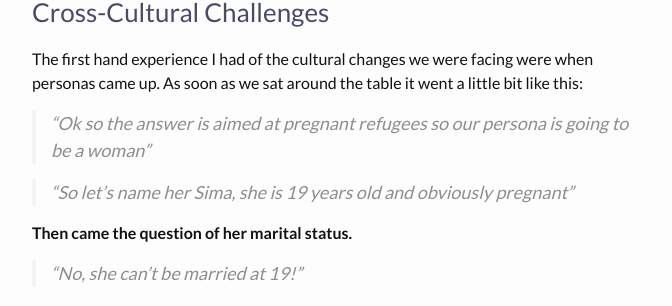
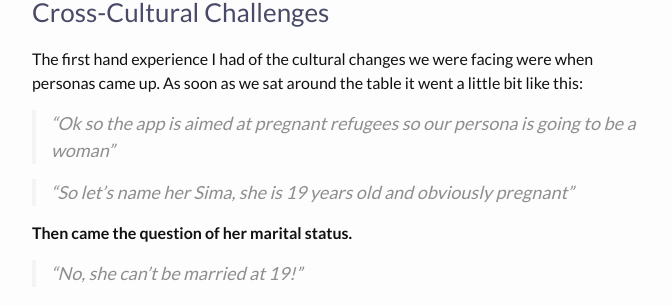
Before and after one commit to EChesters/echesters.github.io, a Jekyll site: the page built from _posts/2016-02-26-ux-for-change-hababy.md, in a window 1280 px wide and 900 px high, scrolled down 1107 px. Shown: the part 148-454 px from the top of the window, without its empty margins (303-975 px from the left). Built offline with Jekyll 4.4.1, drawn with Linux system fonts in a browser that asks for light colours; nearby versions of some CDN libraries.

Commit message:
Fixed word typo from dictation

```diff
--- a/_posts/2016-02-26-ux-for-change-hababy.md
+++ b/_posts/2016-02-26-ux-for-change-hababy.md
@@ -18,7 +18,7 @@ There’s no doubt that cultures can differ on a huge scale. When your knowledge
 ### Cross-Cultural Challenges
 The first hand experience I had of the cultural changes we were facing were when personas came up. As soon as we sat around the table it went a little bit like this:
 
-> “Ok so the answer is aimed at pregnant refugees so our persona is going to be a woman”
+> “Ok so the app is aimed at pregnant refugees so our persona is going to be a woman”
 
 > “So let’s name her Sima, she is 19 years old and obviously pregnant”
 
```
